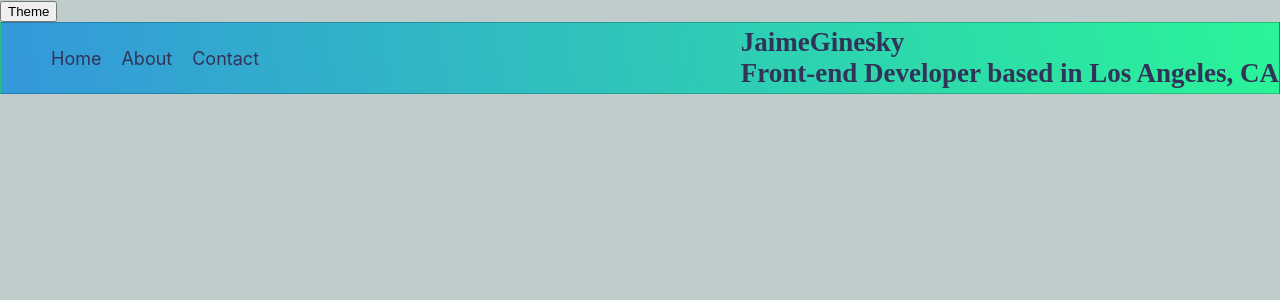
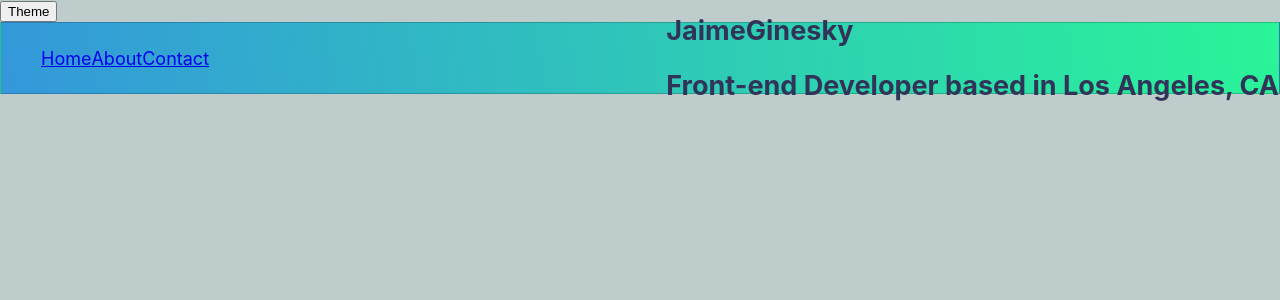
Before and after one commit to Jaime-Ginesky/jgreactwebsite, a React (Create React App) app: page / in a window 1280 px wide. Shown: the top 300 px of the page. Built offline with nearby package versions, Linux system fonts and the light colour scheme.

Commit message:
added links and adjusted nav

```diff
--- a/src/App.js
+++ b/src/App.js
@@ -4,8 +4,9 @@ import { Fragment } from 'react';
 // import { useState, useEffect } from 'react';
 // import styled,  { ThemeProvider } from 'styled-components';
 // import { lightTheme, darkTheme, GlobalStyles } from './themes/themes.styles';
-import Navigation  from './routes/navigation/navigation.component';
 import Home from './routes/home/home.component';
+import Navigation from './routes/navigation/navigation.component';
+
 import About from './routes/about/about';
 import Contact from './routes/contact/contact';
 
@@ -19,8 +20,8 @@ const App = () => {
   <Routes>
     <Route path='/' element={<Navigation />}>
      <Route index element={<Home /> } />
-     <Route path='/about' element={<About />} />
-     <Route path='/contact' element={<Contact /> } />
+     <Route path='about' element={<About />} />
+     <Route path='contact' element={<Contact /> } />
     </Route>
   </Routes>
 </Fragment>
--- a/src/routes/contact/contact.js
+++ b/src/routes/contact/contact.js
@@ -1,9 +1,9 @@
 const Contact = () => {
     return (
        <div>
-        <title>
+        <h1>
             REACH OUT!
-        </title>
+        </h1>
 
        </div>
     )
--- a/src/routes/home/home.component.js
+++ b/src/routes/home/home.component.js
@@ -1,15 +1,16 @@
-
+import { Outlet } from 'react-router-dom';
 import { ProjectMenu } from '../../components/projects/projects.component';
 
 import { MainContainer } from './home.styles';
 
 const Home = () => {
 return(
-  <MainContainer>
-    <h1>JaimeGinesky</h1>
-    <h2>Front-end Developer based in Los Angeles, CA</h2>
-    <ProjectMenu />
-  </MainContainer>
+  <div>
+     <h1>JaimeGinesky</h1>
+     <h2>Front-end Developer based in Los Angeles, CA</h2>
+     <ProjectMenu />
+     <Outlet />
+    </div>
 )
 }
 
--- a/src/routes/navigation/navigation.component.js
+++ b/src/routes/navigation/navigation.component.js
@@ -1,9 +1,8 @@
-import { Outlet } from 'react-router-dom';
+import { Outlet, Link } from 'react-router-dom';
 
 
 
-import { Bar, MainNav, NavLi,
-NavLink, NavBarToggle, Hamburger } from './navigation.styles';
+import { Bar, MainNav, NavLi, NavBarToggle, Hamburger } from './navigation.styles';
 
 
 const Navigation = () => {
@@ -16,21 +15,20 @@ const Navigation = () => {
            </NavBarToggle>
              <MainNav>
               <NavLi>
-                <NavLink to='/home'>Home</NavLink>
+                <Link className='nav-link' to='/'>Home </Link>
               </NavLi>
               <NavLi>
-                <NavLink to='/about'>
-                About
-                </NavLink>
+                <Link className='nav-link' to='/about'>
+                 About
+                </Link>
               </NavLi>
               <NavLi>
-                <NavLink to='/contact'>
-                Contact
-                </NavLink>
+                <Link className='nav-link' to='/contact'>
+                 Contact
+                </Link>
               </NavLi>
             </MainNav>
-
-          <Outlet />
+            <Outlet />
         </Bar>
     )
 }
```
